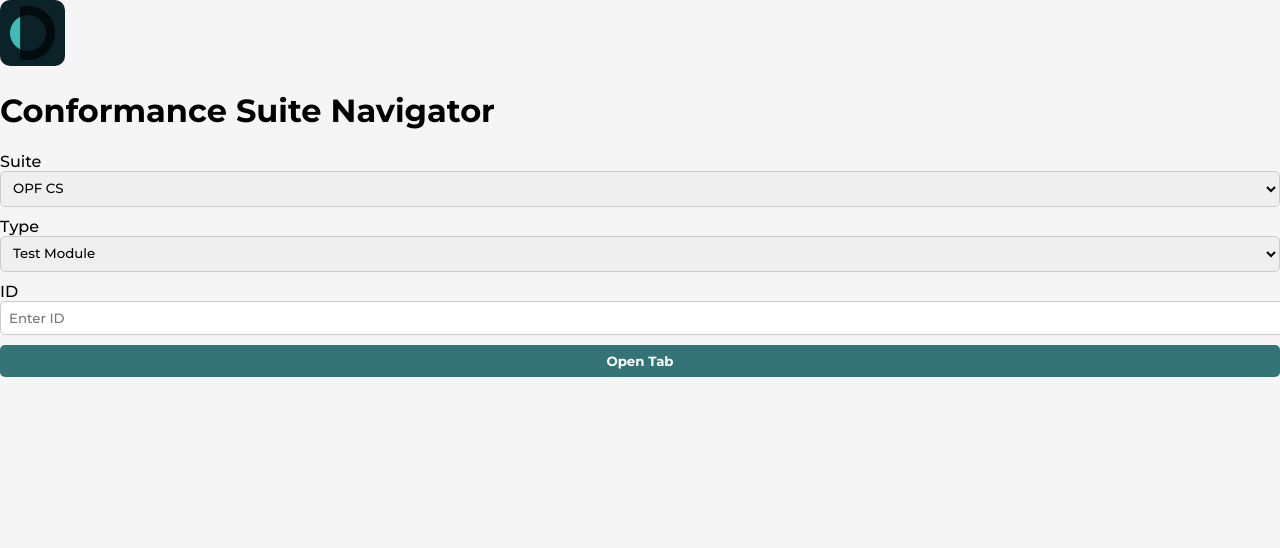
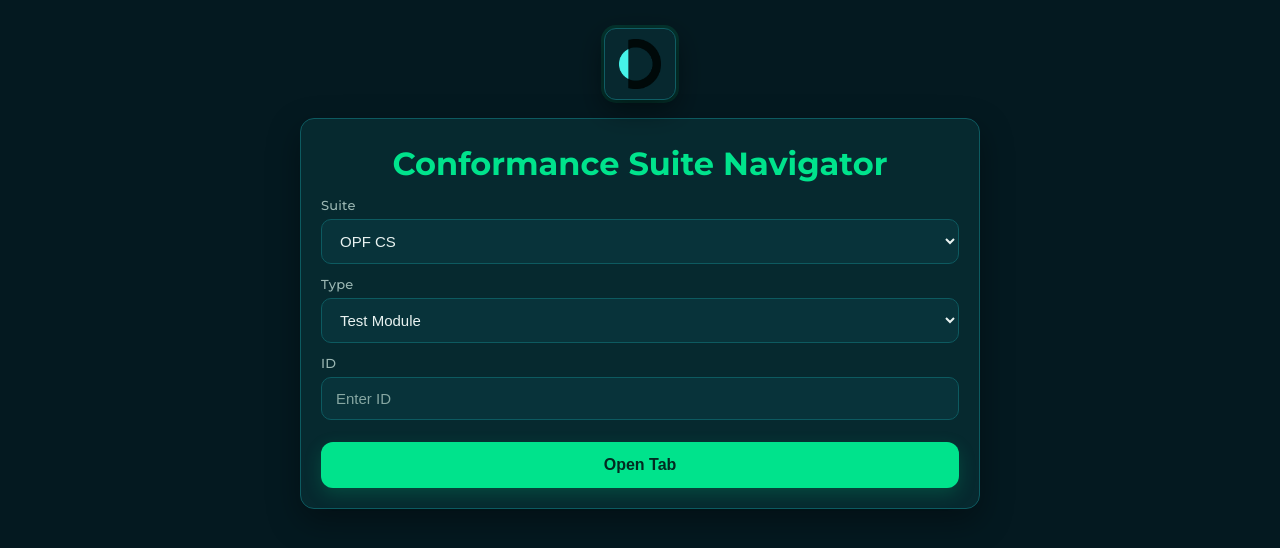
Before and after one commit to christianraidiam/CS-Navigator, a plain HTML site: page index.html in a window 1280 px wide. Drawn offline with Linux system fonts and the light colour scheme.

Commit message:
Update styles.css

```diff
--- a/styles.css
+++ b/styles.css
@@ -1,46 +1,120 @@
-/* Add your custom styles here */
-body {
-    font-family: 'Montserrat', Arial, sans-serif; /* Use Montserrat as the main font */
-    margin: 0;
-    padding: 0;
-    background-color: #f5f5f5;
+
+/* Brand palette (aligned with SLA dashboard) */
+:root{
+  --bg:#041920;
+  --card:#06292f;
+  --header:#0a2e33;
+  --stroke:#0d5a60;
+  --text:#e9f3f1;
+  --muted:#9bb7b3;
+  --accent:#00e38c;
+  --accent-ink:#022a21;
+  --shadow:0 12px 32px rgba(0,0,0,.35);
 }
 
-.container {
-    max-width: 600px;
-    margin: 0 auto;
-    padding: 20px;
-    background-color: white;
-    border-radius: 5px;
-    box-shadow: 0 0 10px rgba(0, 0, 0, 0.1);
-    text-align: center;
+*{box-sizing:border-box}
+html,body{height:100%}
+body{
+  margin:0;
+  background:var(--bg);
+  color:var(--text);
+  font-family:'Montserrat', system-ui, -apple-system, Segoe UI, Arial, sans-serif;
+  display:flex;
+  flex-direction:column;
+  align-items:center;
+  gap:18px;
+  padding:24px 16px 40px;
 }
 
-.logo {
-  height: 54px;
-  object-fit: contain;
-  background: #0b2328; /* soft dark plate behind logo */
-  padding: 6px 10px;
-  border-radius: 10px;
+/* Header */
+.app-header{
+  width:100%;
+  max-width:880px;
+  display:flex;
+  align-items:center;
+  justify-content:center;
+  padding-top:4px;
 }
 
-select, input, button {
-    margin-bottom: 10px;
-    padding: 8px;
-    width: 100%;
-    border: 1px solid #ccc;
-    border-radius: 5px;
-    font-family: 'Montserrat', Arial, sans-serif; /* Use Montserrat for input elements */
+/* Make the logo visible on dark backgrounds without editing image assets */
+.logo{
+  display:block;
+  height:72px;                   /* bigger */
+  object-fit:contain;
+  background:#0b2328;            /* soft dark plate */
+  padding:10px 14px;             /* breathing room */
+  border-radius:12px;
+  border:1px solid #134b50;      /* thin ring */
+  box-shadow:
+    0 10px 28px rgba(0,0,0,.45),
+    0 0 0 3px rgba(0,227,140,.10);/* brand glow */
+  filter:brightness(1.25) contrast(1.05) saturate(1.05);
 }
 
-button {
-    background-color: rgb(53, 116, 118);
-    color: white;
-    border: none;
-    cursor: pointer;
-    font-weight: 700; /* Use bold font for button text */
+/* Card container */
+.card{
+  width:100%;
+  max-width:680px;
+  background:var(--card);
+  border:1px solid var(--stroke);
+  border-radius:14px;
+  box-shadow:var(--shadow);
+  padding:20px;
+}
+h1{
+  margin:6px 0 14px;
+  font-size:32px;
+  line-height:1.2;
+  color:var(--accent);
+  text-align:center;
 }
 
-button:hover {
-    background-color: rgb(25, 76, 77);
+/* Fields */
+.field{display:flex; flex-direction:column; gap:6px; margin:12px 0}
+.field-label{color:var(--muted); font-size:13px; letter-spacing:.2px}
+
+.input{
+  width:100%;
+  border:1px solid var(--stroke);
+  background:#08333a;
+  color:var(--text);
+  border-radius:10px;
+  padding:12px 14px;
+  font-size:15px;
+  outline:none;
+  transition:border-color .15s ease, box-shadow .15s ease;
 }
+.input::placeholder{color:#86a7a2}
+.input:focus{
+  border-color:var(--accent);
+  box-shadow:0 0 0 3px rgba(0,227,140,.18);
+}
+
+/* Button */
+.btn-primary{
+  width:100%;
+  margin-top:10px;
+  border:none;
+  border-radius:12px;
+  padding:14px 16px;
+  font-weight:700;
+  font-size:16px;
+  cursor:pointer;
+  background:var(--accent);
+  color:var(--accent-ink);
+  transition:transform .06s ease, filter .15s ease, box-shadow .15s ease;
+  box-shadow:0 6px 18px rgba(0,227,140,.18);
+}
+.btn-primary:hover{filter:brightness(1.02)}
+.btn-primary:active{transform:translateY(1px)}
+.btn-primary:focus-visible{
+  outline:2px solid var(--accent);
+  outline-offset:2px;
+}
+
+/* Small screens */
+@media (max-width:480px){
+  .logo{height:58px; padding:8px 12px}
+  h1{font-size:26px}
+  .card{padding:16px}
+}
```
